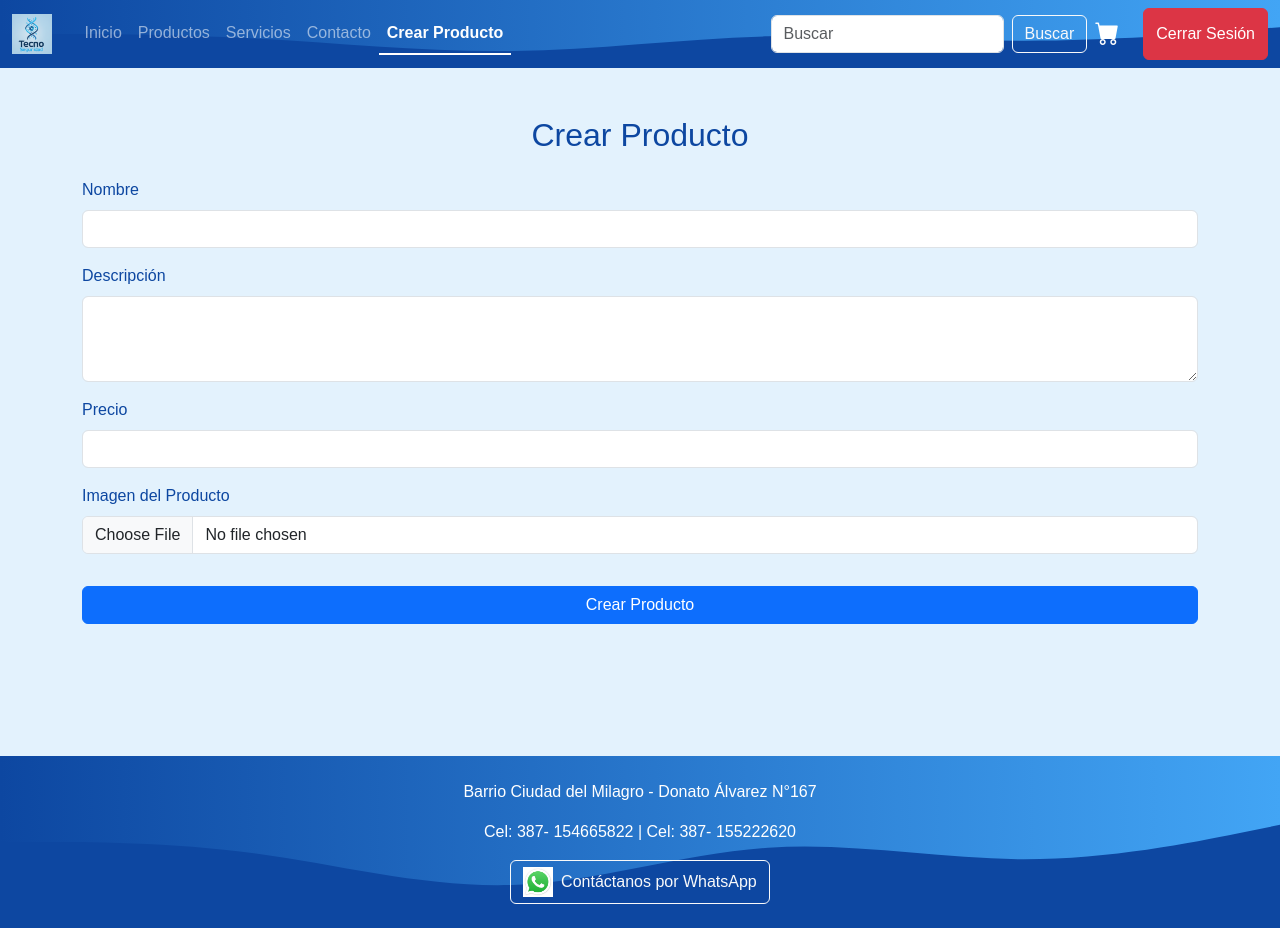
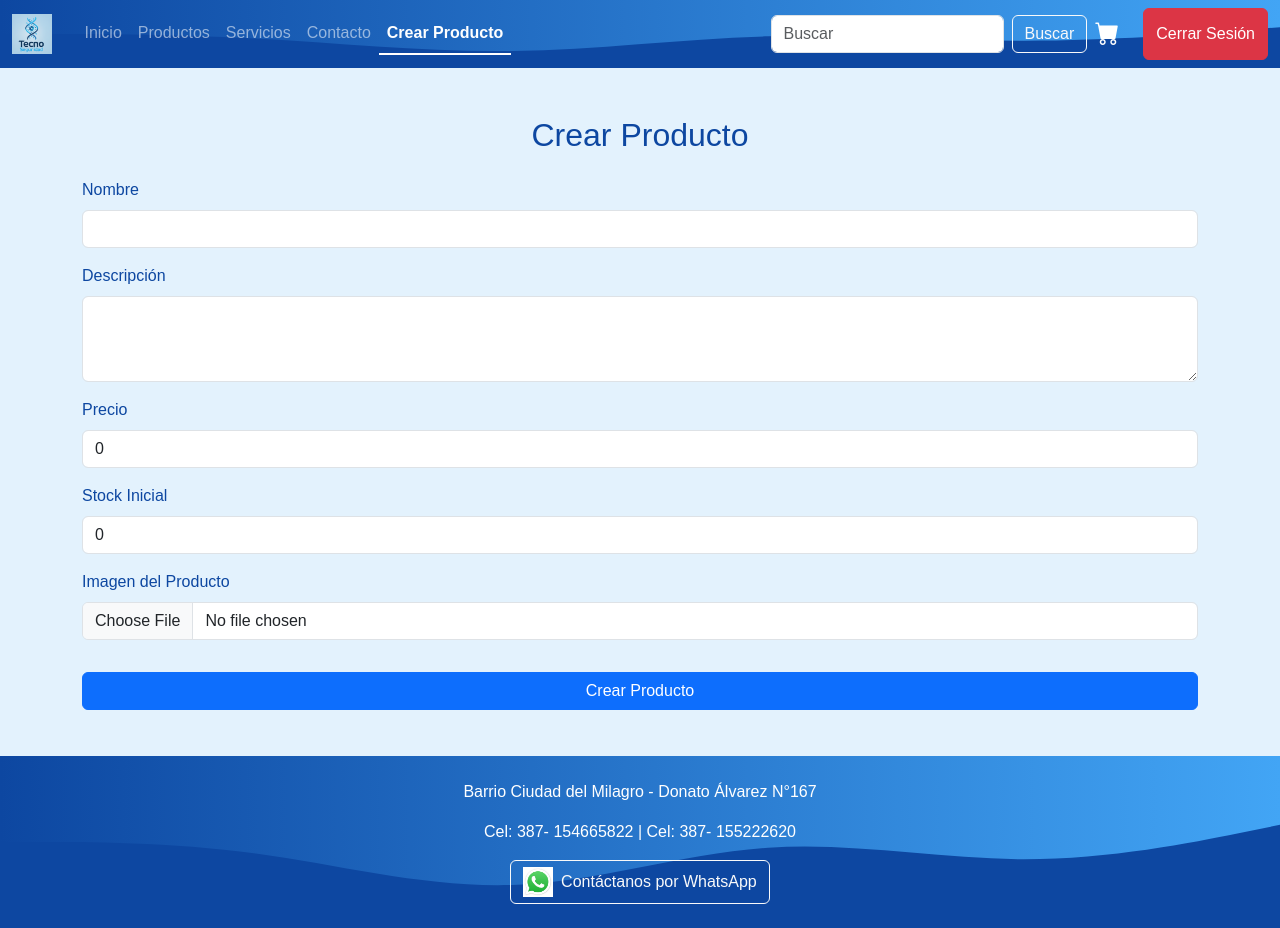
Before and after one commit to karina751/tecno-seguridad, a React (Vite) app: page /crear-producto in a window 1280 px wide. Built offline with nearby package versions, Linux system fonts and the light colour scheme; no server answers; the database is empty; sample sign-in values are in the browser's storage.

Commit message:
se agrega boton de stock

```diff
--- a/src/pages/FormularioPage.jsx
+++ b/src/pages/FormularioPage.jsx
@@ -1,5 +1,3 @@
-// src/pages/FormularioPage.jsx
-
 import React, { useState, useEffect } from 'react';
 import { Container, Form, Button, Alert, ProgressBar, Spinner } from 'react-bootstrap';
 import { useForm } from 'react-hook-form';
@@ -10,11 +8,22 @@ import { getStorage, ref, uploadBytesResumable, getDownloadURL } from 'firebase/
 import { app } from '../api/firebase';
 import { useParams, useNavigate } from 'react-router-dom';
 
-// Esquema de validación con Yup
+// ESQUEMA DE VALIDACIÓN CON YUP (MODIFICADO)
 const schema = yup.object().shape({
   nombre: yup.string().required('El nombre es obligatorio'),
   descripcion: yup.string().required('La descripción es obligatoria'),
-  precio: yup.number().typeError('El precio debe ser un número').required('El precio es obligatorio').positive('El precio debe ser un número positivo'),
+  precio: yup.number()
+    .typeError('El precio debe ser un número')
+    .required('El precio es obligatorio')
+    .positive('El precio debe ser un número positivo'),
+
+  // AÑADIDO: Validación del nuevo campo 'stock'
+  stock: yup.number()
+    .typeError('El stock debe ser un número entero')
+    .required('El stock inicial es obligatorio')
+    .integer('El stock debe ser un número entero')
+    .min(0, 'El stock no puede ser negativo'),
+
   imagenUrl: yup.string().url('Debe ser una URL válida').notRequired(),
 });
 
@@ -28,8 +37,17 @@ function FormularioPage() {
 
   const isEditing = !!id;
 
+  // Modificamos la configuración de useForm para incluir el valor por defecto del stock
   const { register, handleSubmit, formState: { errors }, reset } = useForm({
     resolver: yupResolver(schema),
+    // Establecemos valores por defecto para evitar NaN/errores, incluyendo el nuevo campo 'stock'
+    defaultValues: {
+      nombre: '',
+      descripcion: '',
+      precio: 0,
+      stock: 0, // Valor inicial para el stock
+      imagenUrl: '',
+    }
   });
 
   useEffect(() => {
@@ -40,8 +58,12 @@ function FormularioPage() {
         const docSnap = await getDoc(docRef);
         if (docSnap.exists()) {
           const data = docSnap.data();
-          reset(data);
-          // OJO: No necesitas setFile aquí, solo la URL se guarda en el formulario.
+          // Aseguramos que los valores numéricos se carguen correctamente
+          reset({
+            ...data,
+            precio: data.precio || 0,
+            stock: data.stock || 0, // Aseguramos que el stock se cargue
+          });
         } else {
           console.log("No such document!");
           navigate('/productos');
@@ -86,10 +108,13 @@ function FormularioPage() {
       }
 
       const db = getFirestore(app);
+
+      // FUNCIÓN ON SUBMIT (MODIFICADA): Incluimos el nuevo campo 'stock'
       const productData = {
         nombre: data.nombre,
         descripcion: data.descripcion,
-        precio: parseFloat(data.precio),
+        precio: data.precio,
+        stock: data.stock, // GUARDAMOS EL NUEVO CAMPO 'stock'
         imagenUrl: finalImageUrl,
         fecha: new Date(),
       };
@@ -132,6 +157,19 @@ function FormularioPage() {
           {errors.precio && <p className="text-danger">{errors.precio.message}</p>}
         </Form.Group>
 
+        {/* NUEVO CAMPO STOCK INICIAL */}
+        <Form.Group className="mb-3">
+          <Form.Label>Stock Inicial</Form.Label>
+          <Form.Control
+            type="number"
+            {...register('stock')} // Conecta con React Hook Form
+            min="0" // Permite que el navegador valide la entrada mínima
+            placeholder="Ej: 10"
+          />
+          {errors.stock && <p className="text-danger">{errors.stock.message}</p>}
+        </Form.Group>
+        {/* FIN DEL NUEVO CAMPO */}
+
         <Form.Group className="mb-3">
           <Form.Label>Imagen del Producto</Form.Label>
           <Form.Control type="file" onChange={handleFileChange} disabled={loading} />
```
